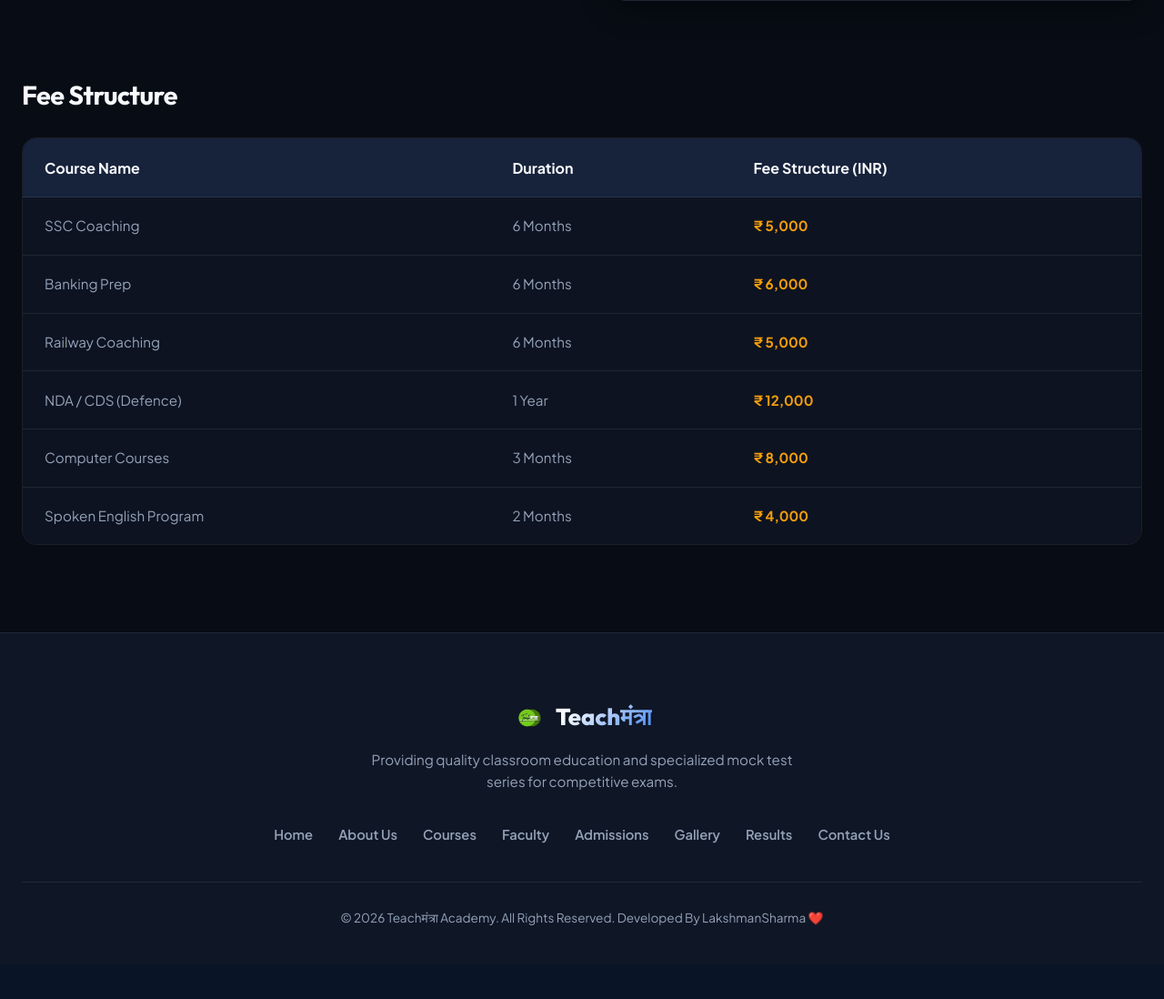
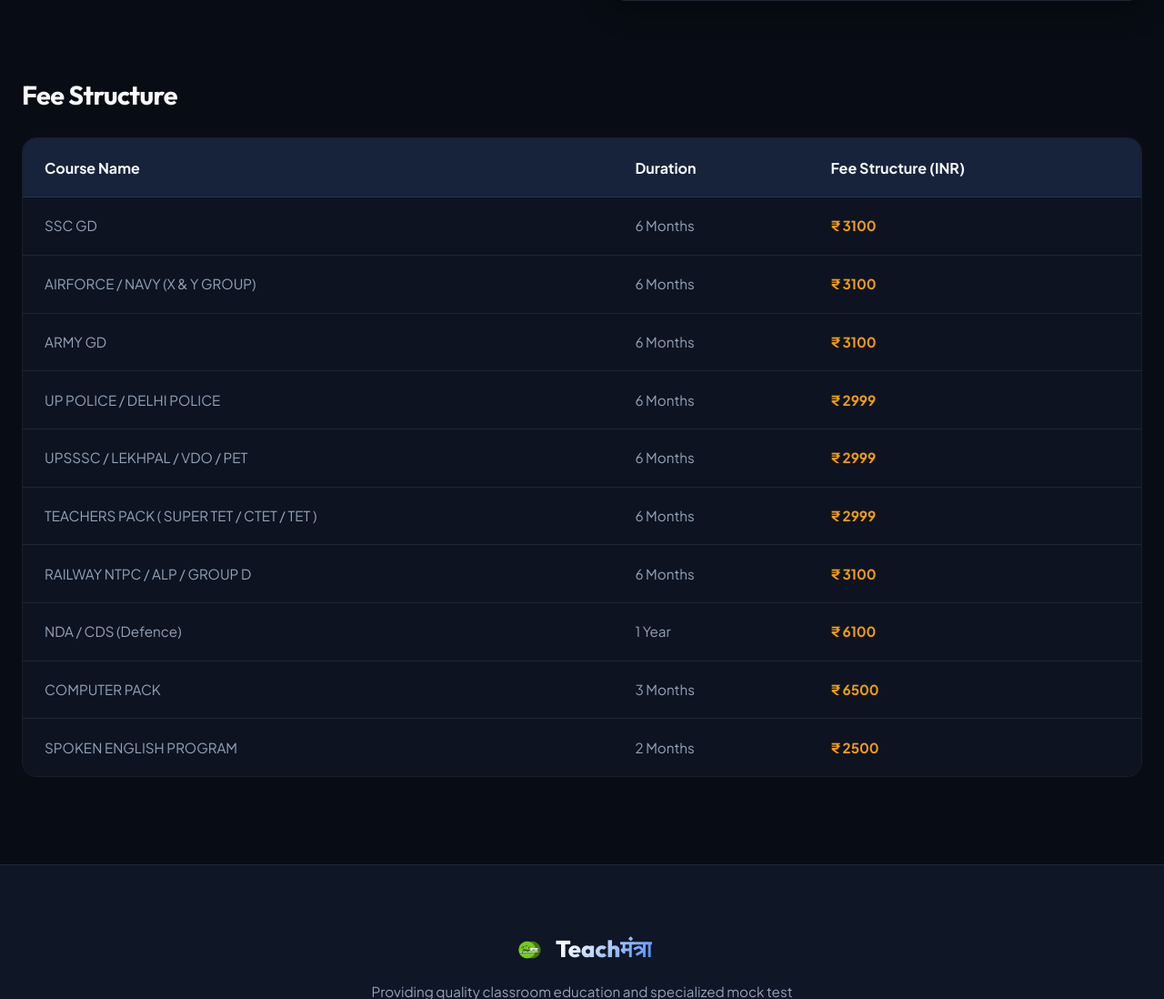
Before and after one commit to Lakisharma/TechMantra, a Django app: page /admissions/ in a window 1280 px wide. Shown: the part 1366-2464 px from the top of the page at 91% size. Before the commit the page ends 2383 px from the top, so only its background shows below. Run offline with Django 5.2, Linux system fonts and the light colour scheme; data comes from the database, SQL or seed files in the repository.

Commit message:
Update fee structure table in admissions page with updated course fees

```diff
--- a/myapp/templates/admissions.html
+++ b/myapp/templates/admissions.html
@@ -119,7 +119,7 @@
       </div>
 
       <!-- Fee Structure Table -->
-      <div class="fee-table-container">
+     <div class="fee-table-container">
         <h3>Fee Structure</h3>
         <div class="fee-table-wrapper">
           <table class="fee-table">
@@ -132,34 +132,54 @@
             </thead>
             <tbody>
               <tr>
-                <td>SSC Coaching</td>
+                <td>SSC GD</td>
                 <td>6 Months</td>
-                <td class="highlight-price">₹ 5,000</td>
+                <td class="highlight-price">₹ 3100</td>
               </tr>
               <tr>
-                <td>Banking Prep</td>
+                <td>AIRFORCE / NAVY (X & Y GROUP)</td>
                 <td>6 Months</td>
-                <td class="highlight-price">₹ 6,000</td>
+                <td class="highlight-price">₹ 3100</td>
               </tr>
               <tr>
-                <td>Railway Coaching</td>
+                <td>ARMY GD</td>
                 <td>6 Months</td>
-                <td class="highlight-price">₹ 5,000</td>
+                <td class="highlight-price">₹ 3100</td>
+              </tr>
+              <tr>
+                <td>UP POLICE / DELHI POLICE</td>
+                <td>6 Months</td>
+                <td class="highlight-price">₹ 2999</td>
+              </tr>
+              <tr>
+                <td>UPSSSC / LEKHPAL / VDO / PET</td>
+                <td>6 Months</td>
+                <td class="highlight-price">₹ 2999</td>
+              </tr>
+              <tr>
+                <td>TEACHERS PACK ( SUPER TET / CTET / TET )</td>
+                <td>6 Months</td>
+                <td class="highlight-price">₹ 2999</td>
+              </tr>
+              <tr>
+                <td>RAILWAY NTPC / ALP / GROUP D</td>
+                <td>6 Months</td>
+                <td class="highlight-price">₹ 3100</td>
               </tr>
               <tr>
                 <td>NDA / CDS (Defence)</td>
                 <td>1 Year</td>
-                <td class="highlight-price">₹ 12,000</td>
+                <td class="highlight-price">₹ 6100</td>
               </tr>
               <tr>
-                <td>Computer Courses</td>
+                <td>COMPUTER PACK</td>
                 <td>3 Months</td>
-                <td class="highlight-price">₹ 8,000</td>
+                <td class="highlight-price">₹ 6500</td>
               </tr>
               <tr>
-                <td>Spoken English Program</td>
+                <td>SPOKEN ENGLISH PROGRAM</td>
                 <td>2 Months</td>
-                <td class="highlight-price">₹ 4,000</td>
+                <td class="highlight-price">₹ 2500</td>
               </tr>
             </tbody>
           </table>
```
